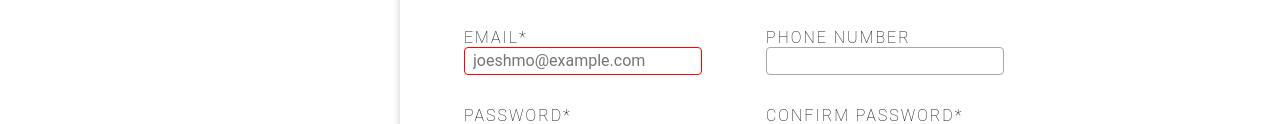
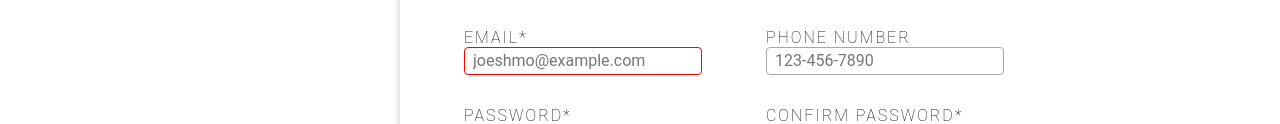
Before and after one commit to iamgame3/sign-up-form, a plain HTML site: page index.html in a window 1280 px wide. Shown: the part 527-651 px from the top of the page. Drawn offline with Linux system fonts and the light colour scheme.

Commit message:
Add phone number format error and add missing ; to JS file

```diff
--- a/index.html
+++ b/index.html
@@ -41,7 +41,7 @@
                         <input id="email" name="email" type="email" placeholder="joeshmo@example.com" required /></div>
                     <div class="text-input">
                         <label for="telnum">PHONE NUMBER</label>
-                        <input id="telnum" name="telnum" type="tel" /></div>
+                        <input id="telnum" name="telnum" type="tel" placeholder="123-456-7890" pattern="^\d{3}-\d{3}-\d{4}$" oninvalid="this.setCustomValidity('Phone number does not match requested format. Ex. 123-456-7890')" oninput="this.setCustomValidity('')" /></div>
                     <div class="text-input" id="pass-input">
                         <label for="pass">PASSWORD*</label>
                         <input id="pass" name="pass" type="password" required />
--- a/script.js
+++ b/script.js
@@ -12,4 +12,4 @@ addEventListener('click', () => {
         pass.setCustomValidity('');
         conpass.setCustomValidity('');
     }
-})
+});
```
